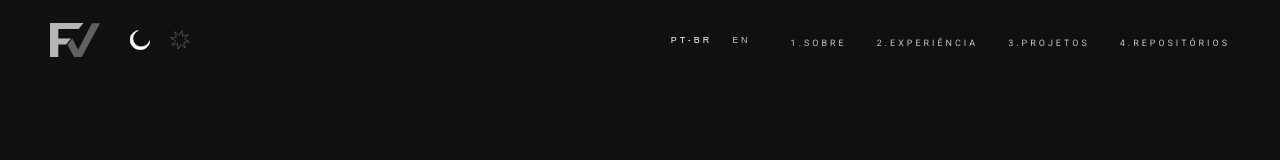
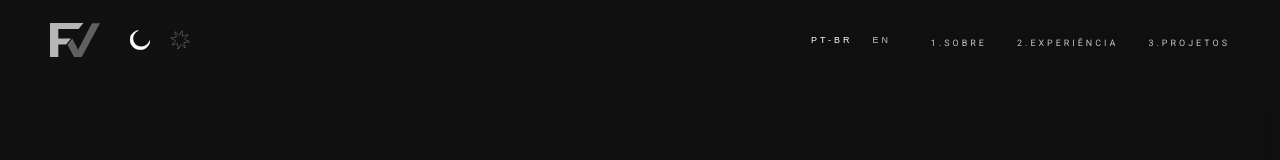
Before and after one commit to vosgale/fernando-vosgale-wbsite, a React (Vite) app: page / in a window 1280 px wide. Shown: the top 160 px of the page. Built offline with nearby package versions, Linux system fonts and the light colour scheme.

Commit message:
fix: topbar

```diff
--- a/src/Components/Topbar/Topbar.tsx
+++ b/src/Components/Topbar/Topbar.tsx
@@ -47,7 +47,7 @@ export const Topbar = ({
     };
   }, []);
   const [mobileMenuOpen, setMobileMenuOpen] = useState(false);
-  const menu = [t("about"), t("experience"), t("projects"), t("repositories")];
+  const menu = [t("about"), t("experience"), t("projects")];
   const motionConfig = {
     MenuInitial: {
       transform: "translateY(-20px)",
```
